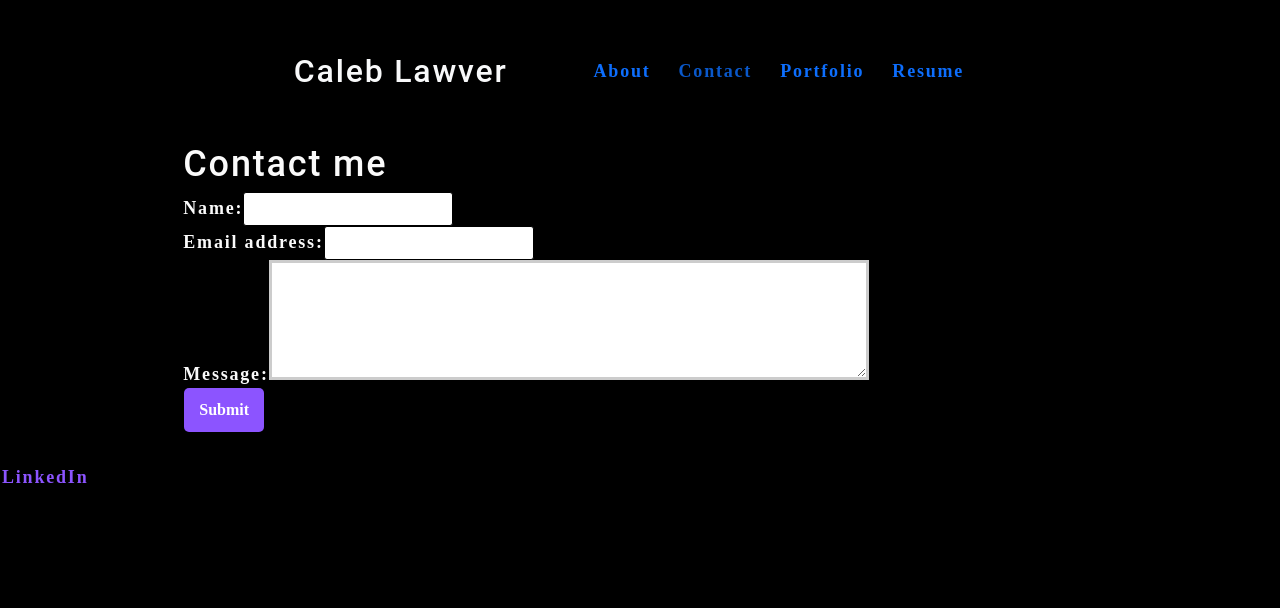
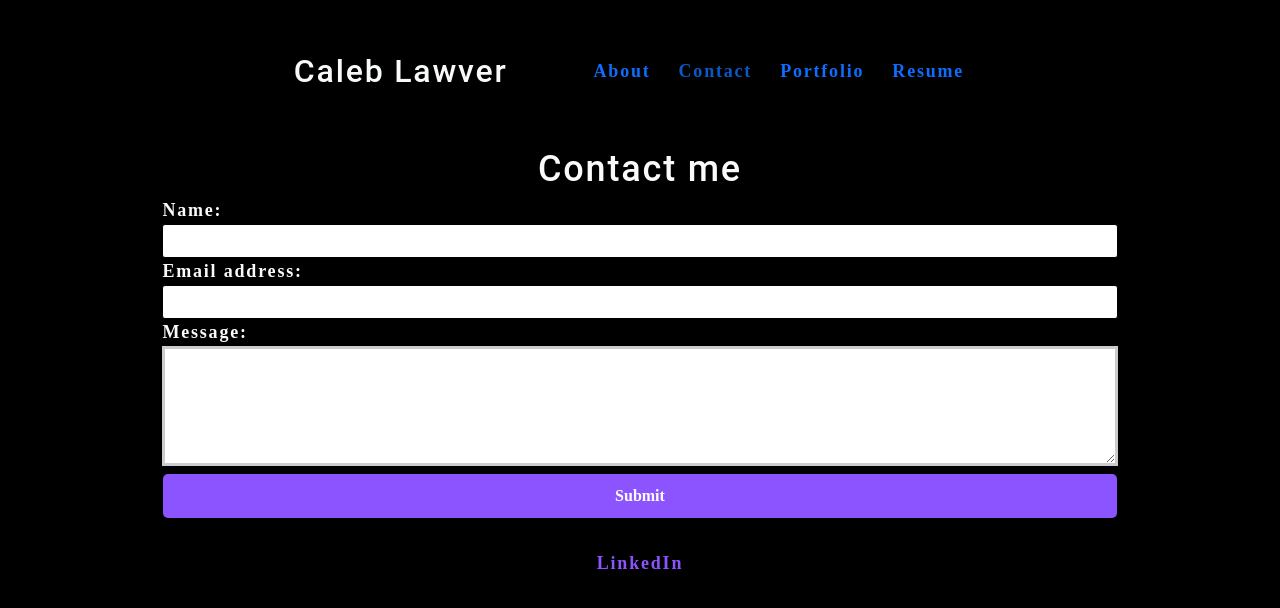
Before and after one commit to CalebLawver/my-react-portfolio, a React (Create React App) app: page / in a window 1280 px wide. Both pictures are taken after a click on the item "Contact". Shown: the top 608 px of the page. Built offline with nearby package versions, Linux system fonts and the light colour scheme.

Commit message:
contact page kind of works, its not formatted how I would like

```diff
--- a/src/components/About/index.js
+++ b/src/components/About/index.js
@@ -2,14 +2,14 @@ import React from 'react';
 
 function About() {
     return (
-        <div>
-            <p className="">Full Stack Developer in Training</p>
+        <div className='container d-flex flex-column align-items-center'>
+            <h2 className="">Full Stack Developer in Training</h2>
             <hr/>
             <div className="container">
                 <div className='row'>
                     <img className="img-responsive rounded-circle col-4" src="/assets/me.jpg" alt="Caleb Lawver"/>
-            <p className='col-8'>
-                I am Caleb, I am a beginner Full Stack Developer with a lot of ambition to continue learning. I've just completed a six month bootcamp through the University of Utah that has taught me a great deal.
+            <p className='col-8 border-box'>
+                I am Caleb, a beginner Full Stack Developer with a lot of ambition to continue learning. I've just completed a six month bootcamp through the University of Utah that has taught me a great deal.
                 I'm super excited to continue learning and growing my newfound skills.
             </p>
                 </div>
--- a/src/components/Contact/index.js
+++ b/src/components/Contact/index.js
@@ -34,20 +34,21 @@ function Contact() {
   };
 
   return (
-    <div className='d-flex flex-wrap justify-content-center row'>
-      <h1 data-testid="h1tag">Contact me</h1>
-      <form id="contact-form" onSubmit={handleSubmit}>
+    <section className='container d-flex flex-wrap justify-content-center'>
+        <h1 className='text-center'>Contact me</h1>
+        <hr/>
+        <form id="contact-form" onSubmit={handleSubmit} className='d-flex flex-column justify-content-center col-12'>
           <div>
             <label htmlFor="name">Name:</label>
-          <input type="text" name="name" defaultValue={name} onBlur={handleChange} />
+            <input type="text" name="Name" defaultValue={name} onBlur={handleChange} className='col-12'/>
           </div>
           <div>
             <label htmlFor="email">Email address:</label>
-          <input type="email" name="email" defaultValue={email} onBlur={handleChange} />
+            <input type="email" name="email" defaultValue={email} onBlur={handleChange} className='col-12'/>
           </div>
           <div>
             <label htmlFor="message">Message:</label>
-          <textarea name="message" rows="5" defaultValue={message} onBlur={handleChange} />
+            <textarea name="Message" rows="5" defaultValue={message} onBlur={handleChange} className='col-12'/>
           </div>
           {errorMessage && (
             <div>
@@ -56,7 +57,8 @@ function Contact() {
           )}
           <button data-testid="button" type="submit">Submit</button>
         </form>
-    </div>
+    </section>
+
   );
 }
 
--- a/src/components/Footer/index.js
+++ b/src/components/Footer/index.js
@@ -2,7 +2,7 @@ import React from 'react';
 
 function Footer() {
     return (
-        <footer className='d-flex flex-wrap justify-content-center align-items-center'>
+        <footer className='d-flex flex-wrap justify-content-center align-items-center w-100'>
             <a href="https://www.linkedin.com/in/richard-lawver-73a480227/"
             target="_blank" rel="noreferrer">
             LinkedIn</a>
--- a/src/components/Header/index.js
+++ b/src/components/Header/index.js
@@ -43,7 +43,7 @@ function Header() {
         setCurrentPage={setCurrentPage}
       />
       </nav>
-      <main className='m-0 p-0'>
+      <main className='w-100 p-0'>
         <div>{clickedPage(currentPage)}</div>
       </main>
     </div>
--- a/src/components/Portfolio/index.js
+++ b/src/components/Portfolio/index.js
@@ -71,7 +71,7 @@ function Portfolio() {
 
     return (
         <div className='d-flex flex-wrap justify-content-center'>
-            <section className='p-4'>
+            <section className=''>
                 <h1 className='p-4 text-center'>My Projects</h1>
                 <hr />
                 <Project projects={projects}/>
```
Lines whose indentation alone changed are shown as unchanged.
